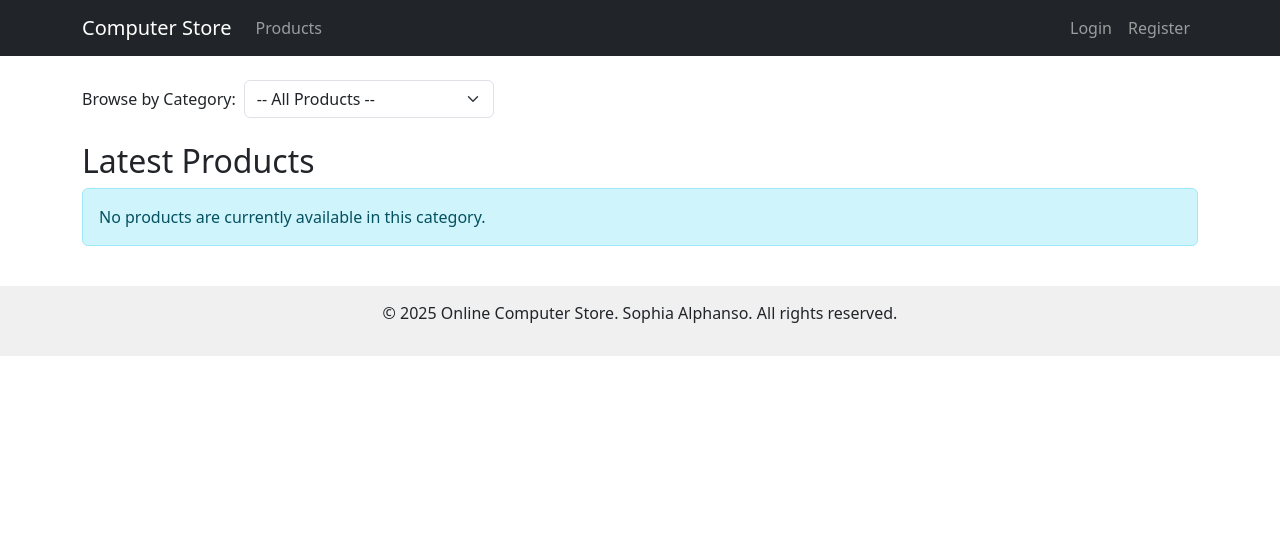
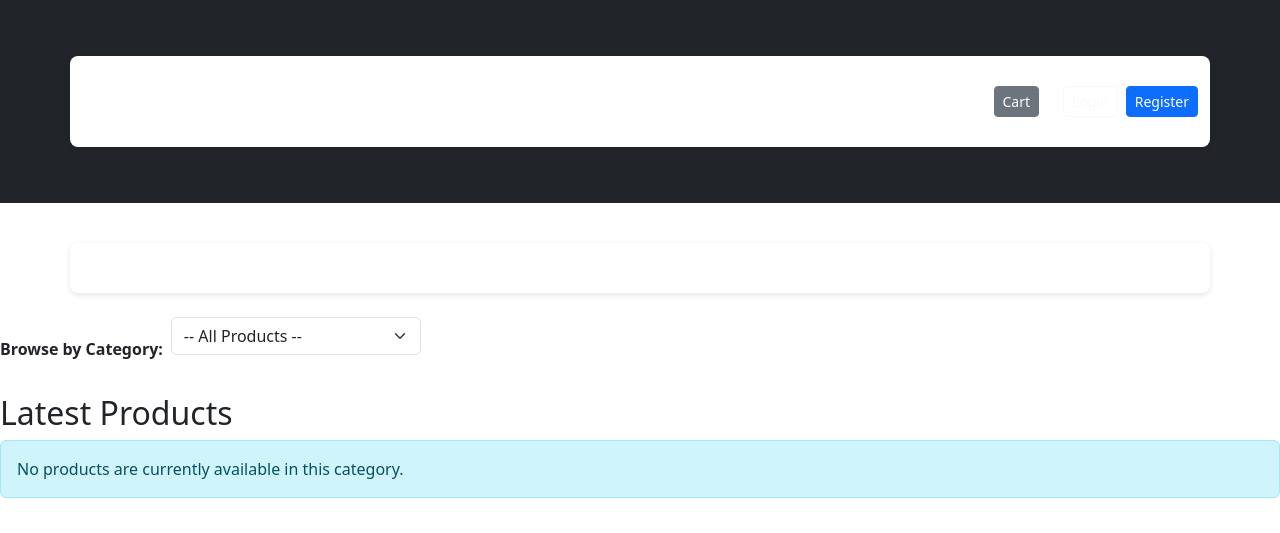
Before and after one commit to salphanso/Final_Project, a PHP site: page / in a window 1280 px wide. Shown: the top 533 px of the page. Run offline with PHP 8.4, Linux system fonts and the light colour scheme; data that the repository does not hold is empty.

Commit message:
Final commit - debugging

```diff
--- a/assets/css/styles.css
+++ b/assets/css/styles.css
@@ -148,6 +148,7 @@ form button:hover {
     text-align: center;
     box-shadow: 0 2px 6px rgba(0,0,0,0.08);
 }
+
 .search-filter {
     display: flex;
     gap: 15px;
@@ -175,6 +176,11 @@ form button:hover {
     border-radius: 8px;
     text-align: center;
     box-shadow: 0 2px 6px rgba(0,0,0,0.1);
+
+    display: flex;
+    flex-direction: column;
+    justify-content: space-between;
+    height: 100%;
 }
 
 .product-card img {
@@ -183,3 +189,32 @@ form button:hover {
     object-fit: contain;
     margin-bottom: 10px;
 }
+
+.product-card h5 {
+
+    height: 3em;
+    overflow: hidden;
+    margin-bottom: 0.5rem;
+}
+
+.product-card p.price {
+    font-size: 1.25em;
+    font-weight: bold;
+    color: #e74c3c;
+    margin-bottom: 10px;
+}
+
+.product-card .btn {
+    width: 100%;
+    margin-top: auto;
+    padding: 8px 10px;
+    font-size: 0.9em;
+}
+
+.nav-link.text-white {
+    padding: 0.5rem 0.75rem;
+}
+
+.ms-3.d-flex.gap-2 {
+    align-items: center;
+}
--- a/inc/header.php
+++ b/inc/header.php
@@ -1,64 +1,58 @@
 <?php
+
 if (session_status() == PHP_SESSION_NONE) {
     session_start();
 }
-
-if (strpos($_SERVER['REQUEST_URI'], '/admin/') !== false) {
-    $base_path = '../';
-} else {
-    $base_path = '';
-}
 ?>
-
 <!DOCTYPE html>
 <html lang="en">
 <head>
     <meta charset="UTF-8">
     <meta name="viewport" content="width=device-width, initial-scale=1.0">
     <title>Online Computer Store</title>
-    <link rel="stylesheet" href="<?= $base_path ?>assets/css/style.css">
+    <link rel="stylesheet" href="/online_computer_store/assets/css/styles.css">
     <link rel="stylesheet" href="https://cdn.jsdelivr.net/npm/bootstrap@5.3.0/dist/css/bootstrap.min.css">
 </head>
+<body>
 
-<body>
-<nav class="navbar navbar-expand-lg navbar-dark bg-dark mb-4">
-    <div class="container">
-        <a class="navbar-brand" href="<?= $base_path ?>index.php">Computer Store</a>
+<header class="bg-dark text-white p-3 mb-4 sticky-top">
+    <div class="container d-flex justify-content-between align-items-center">
 
-        <button class="navbar-toggler" type="button" data-bs-toggle="collapse" data-bs-target="#navbarNav">
-            <span class="navbar-toggler-icon"></span>
-        </button>
+        <h1 class="h3 mb-0">
+            <a href="index.php" class="text-white text-decoration-none">Computer Store</a>
+        </h1>
 
-        <div class="collapse navbar-collapse" id="navbarNav">
-            <ul class="navbar-nav me-auto">
-                <li class="nav-item">
-                    <a class="nav-link" href="<?= $base_path ?>index.php">Products</a>
-                </li>
-            </ul>
+        <nav class="d-flex align-items-center">
+            <a href="index.php" class="nav-link text-white mx-2">Products</a>
+            <a href="cart.php" class="btn btn-secondary btn-sm mx-2">Cart</a>
 
-            <ul class="navbar-nav">
-                <?php if (!empty($_SESSION['user_id'])): ?>
-                    <li class="nav-item">
-                        <a class="nav-link" href="<?= $base_path ?>cart.php">🛒 Cart</a>
-                    </li>
-                    <li class="nav-item">
-                        <a class="nav-link" href="<?= $base_path ?>logout.php">Logout</a>
-                    </li>
-                    <?php if (!empty($_SESSION['is_admin']) && $_SESSION['is_admin'] == 1): ?>
-                        <li class="nav-item">
-                            <a class="nav-link text-warning" href="<?= $base_path ?>admin/dashboard.php">⚙️ Admin</a>
-                        </li>
-                    <?php endif; ?>
-                <?php else: ?>
-                    <li class="nav-item">
-                        <a class="nav-link" href="<?= $base_path ?>login.php">Login</a>
-                    </li>
-                    <li class="nav-item">
-                        <a class="nav-link" href="<?= $base_path ?>register.php">Register</a>
-                    </li>
+            <div class="ms-3 d-flex gap-2">
+            <?php
+            if (isset($_SESSION['user_id'])):
+
+                if (isset($_SESSION['is_admin']) && $_SESSION['is_admin'] == 1):
+                ?>
+                    <a href="admin/dashboard.php" class="btn btn-warning btn-sm">Admin</a>
+                <?php
+                else:
+                ?>
+                    <a href="user_orders.php" class="btn btn-info btn-sm">Order History</a>
                 <?php endif; ?>
-            </ul>
-        </div>
+
+                <a href="logout.php" class="btn btn-danger btn-sm">
+                    Logout (<?= htmlspecialchars($_SESSION['user_name'] ?? 'User') ?>)
+                </a>
+
+            <?php
+            else:
+            ?>
+                <a href="login.php" class="btn btn-outline-light btn-sm">Login</a>
+                <a href="register.php" class="btn btn-primary btn-sm">Register</a>
+            <?php endif; ?>
+            </div>
+        </nav>
     </div>
-</nav>
-<div class="container">
+</header>
+
+<div class="container mb-4">
+    </div>
```
Also changed, not shown: admin/dashboard.php (+9 -3 lines), admin/view_orders.php (+51 -1 lines), user_orders.php (added, +102 -0 lines).
